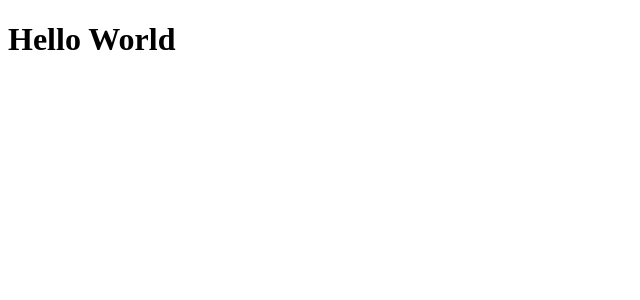
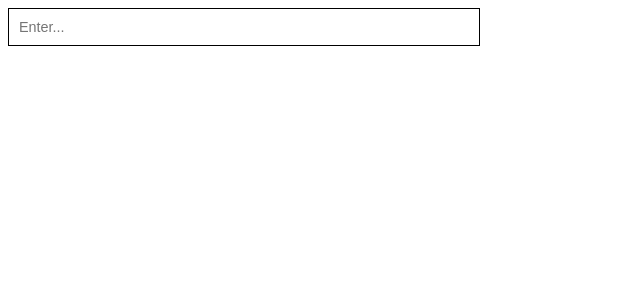
Before and after one commit to wahsandaruwan/memories_app_frontend, a JavaScript app: page / in a window 1280 px wide. Shown: the top 300 px of the page, without its empty margins (0-640 px from the left). Built offline with nearby package versions, Linux system fonts and the light colour scheme; the HTML template or start-up script is replaced by a standard one.

Commit message:
Added basic styling for inputbox

```diff
--- a/src/App.js
+++ b/src/App.js
@@ -1,7 +1,9 @@
+import InputBox from "./Components/Elements/InputBox";
+
 const App = () => {
   return (
     <>
-      <h1>Hello World</h1>
+      <InputBox />
     </>
   )
 }
--- /dev/null
+++ b/src/Components/Elements/InputBox.js
@@ -0,0 +1,36 @@
+// Custom modules
+import { PropTypes } from "prop-types"
+
+const InputBox = ({ inputType, inputValue, inputPlaceholder }) => {
+    return (
+        <>
+            <input style={style} type={inputType} value={inputValue} placeholder={inputPlaceholder} />
+        </>
+    )
+}
+
+// Basic styling
+const style = {
+    backgroundColor: "#ffffff",
+    width: "100%",
+    maxWidth: "450px",
+    padding: "10px",
+    fontSize: "0.9rem",
+    outline: "none",
+    border: "1px solid #000000"
+}
+
+// Type checking
+InputBox.propTypes = {
+    inputType: PropTypes.string.isRequired,
+    inputValue: PropTypes.string.isRequired,
+    inputPlaceholder: PropTypes.string.isRequired
+}
+
+// Default values
+InputBox.defaultProps = {
+    inputType: "text",
+    inputPlaceholder: "Enter..."
+}
+
+export default InputBox
```
